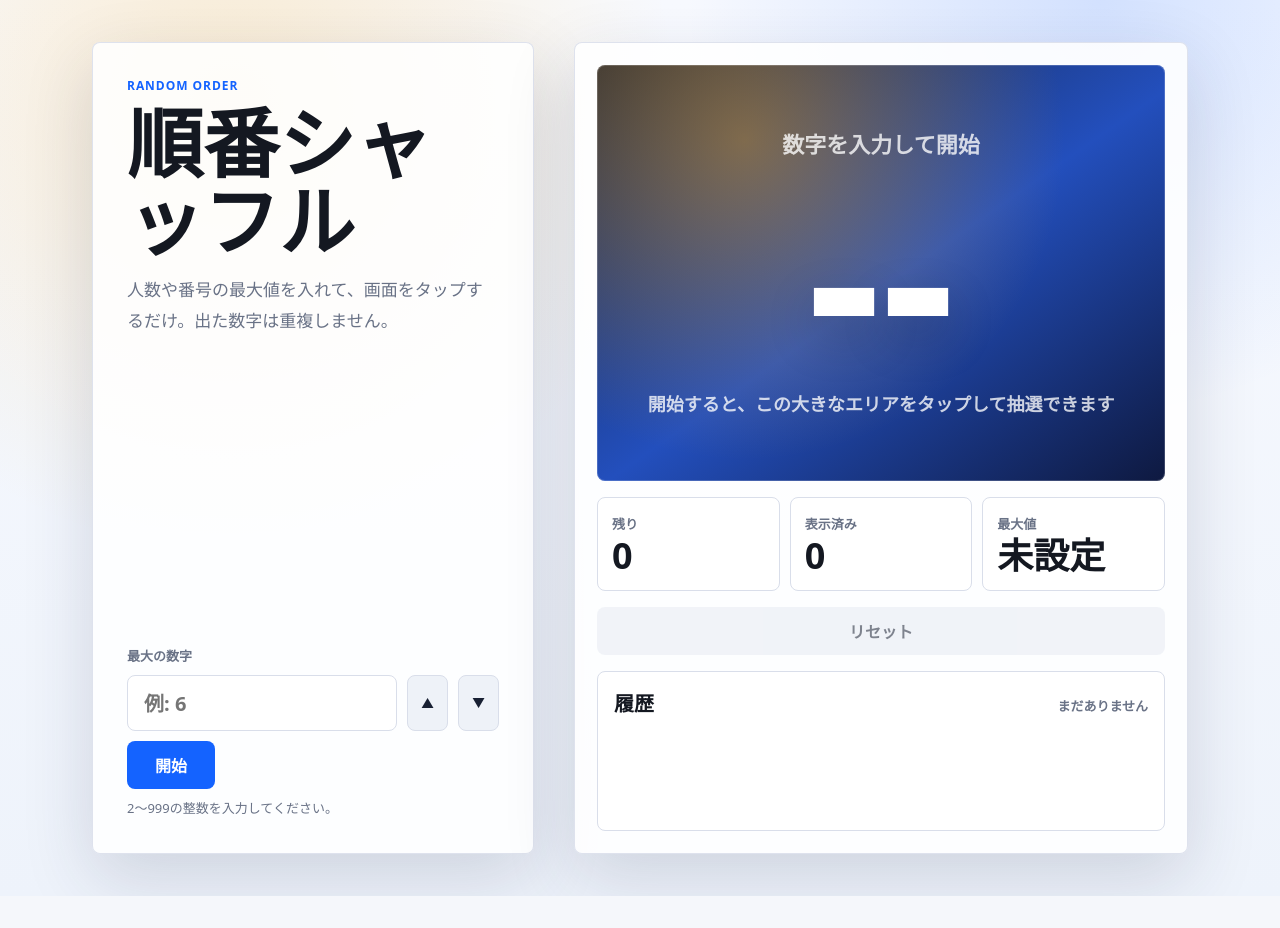
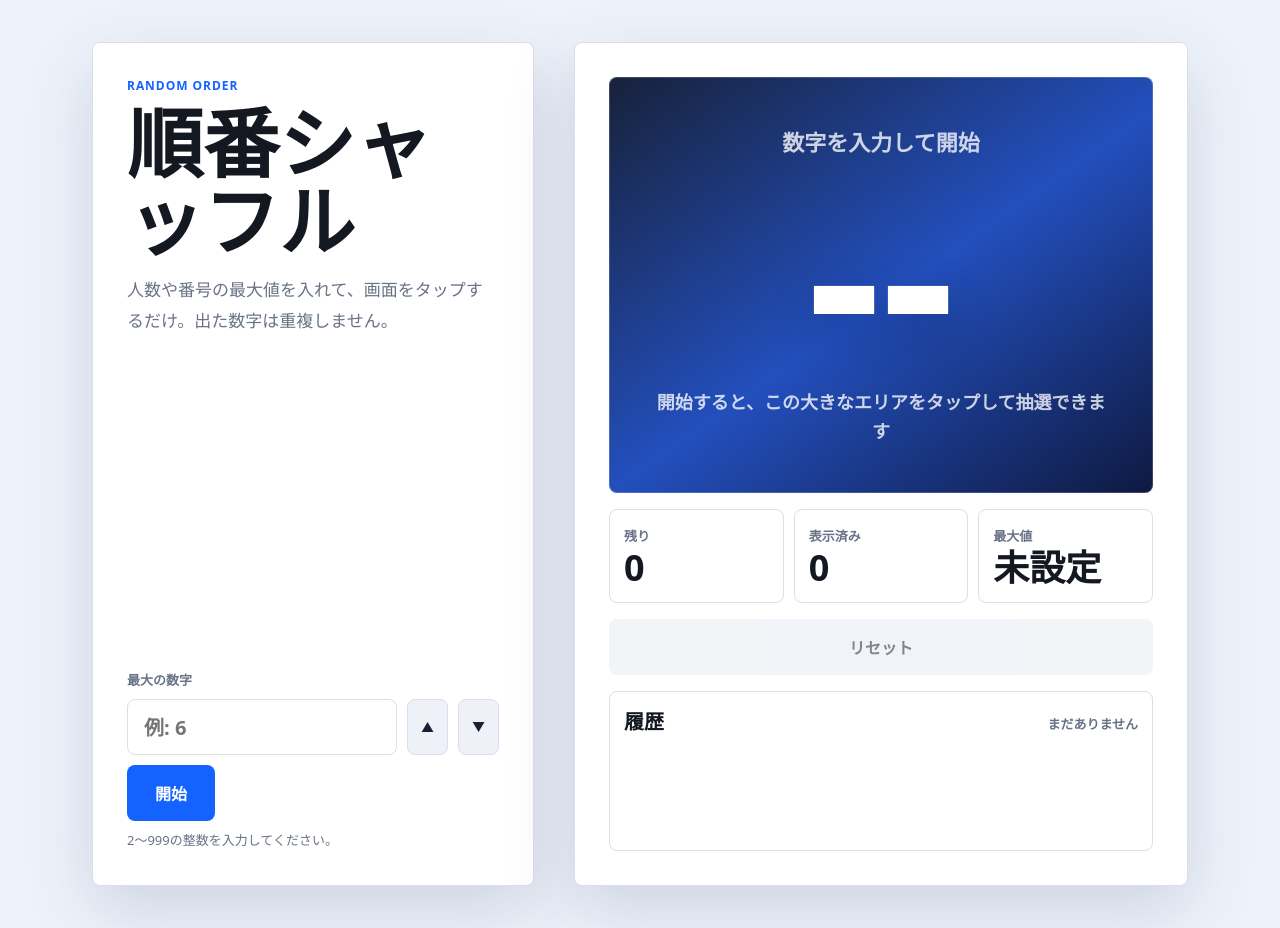
Before and after one commit to XX-shu-csv/codex_test, a plain HTML site: page index.html in a window 1280 px wide. Before the commit the page ends 896 px from the top, so only its background shows below. Drawn offline with Linux system fonts and the light colour scheme.

Commit message:
Add inline CSS fallback

```diff
--- a/index.html
+++ b/index.html
@@ -8,7 +8,210 @@
       name="description"
       content="1から入力した数までを重複なくランダム表示する、順番決め用のシンプルなWebアプリです。"
     />
-    <link rel="stylesheet" href="styles.css" />
+    <link rel="stylesheet" href="./styles.css" />
+    <style>
+      body {
+        margin: 0;
+        min-width: 320px;
+        color: #141821;
+        background: #eef3fb;
+        font-family: system-ui, -apple-system, BlinkMacSystemFont, "Segoe UI", sans-serif;
+      }
+
+      * {
+        box-sizing: border-box;
+      }
+
+      button,
+      input {
+        font: inherit;
+      }
+
+      .app-shell {
+        display: grid;
+        width: min(100%, 1180px);
+        min-height: 100svh;
+        grid-template-columns: minmax(280px, 0.72fr) minmax(0, 1fr);
+        gap: clamp(18px, 4vw, 40px);
+        margin: 0 auto;
+        padding: clamp(16px, 4vw, 42px);
+      }
+
+      .setup-panel,
+      .draw-panel,
+      .history-panel,
+      .stats-grid div {
+        border: 1px solid #d9deea;
+        border-radius: 8px;
+        background: #fff;
+      }
+
+      .setup-panel,
+      .draw-panel {
+        box-shadow: 0 24px 70px rgba(35, 45, 72, 0.16);
+        padding: clamp(14px, 3vw, 34px);
+      }
+
+      .setup-panel {
+        display: flex;
+        flex-direction: column;
+        justify-content: space-between;
+        gap: 32px;
+      }
+
+      h1 {
+        margin: 0 0 16px;
+        font-size: clamp(40px, 7vw, 76px);
+        line-height: 1.02;
+      }
+
+      .lead,
+      .form-help,
+      .history-head span,
+      .stats-grid span {
+        color: #697286;
+      }
+
+      .input-row {
+        display: flex;
+        flex-wrap: wrap;
+        align-items: stretch;
+        gap: 10px;
+      }
+
+      .input-row input {
+        flex: 1 1 180px;
+        min-width: 0;
+      }
+
+      input,
+      .input-row > button[type="submit"],
+      .stepper-buttons button,
+      .primary-button,
+      .secondary-button {
+        min-height: 56px;
+        border-radius: 8px;
+      }
+
+      input {
+        width: 100%;
+        border: 1px solid #d9deea;
+        padding: 0 16px;
+        font-size: 20px;
+        font-weight: 800;
+      }
+
+      .stepper-buttons {
+        display: flex;
+        flex: 0 0 92px;
+        gap: 10px;
+      }
+
+      .stepper-buttons button {
+        flex: 1;
+        border: 1px solid #d9deea;
+        background: #eef2f8;
+      }
+
+      .input-row > button[type="submit"],
+      .primary-button {
+        border: 0;
+        padding: 0 18px;
+        color: #fff;
+        background: #1463ff;
+        font-weight: 800;
+      }
+
+      .draw-panel {
+        display: grid;
+        gap: 16px;
+      }
+
+      .draw-surface {
+        display: grid;
+        min-height: clamp(330px, 52svh, 620px);
+        place-items: center;
+        align-content: center;
+        gap: 12px;
+        border: 0;
+        border-radius: 8px;
+        padding: clamp(18px, 5vw, 42px);
+        color: #fff;
+        background: linear-gradient(145deg, #17213a 0%, #234fbd 52%, #0e1940 100%);
+        text-align: center;
+      }
+
+      .result-number {
+        display: block;
+        width: min(100%, 520px);
+        font-size: clamp(88px, 24vw, 230px);
+        font-weight: 900;
+        line-height: 0.9;
+      }
+
+      .stats-grid {
+        display: grid;
+        grid-template-columns: repeat(3, minmax(0, 1fr));
+        gap: 10px;
+      }
+
+      .stats-grid div,
+      .history-panel {
+        padding: 14px;
+      }
+
+      .stats-grid strong {
+        display: block;
+        font-size: clamp(24px, 4vw, 36px);
+      }
+
+      .action-row {
+        display: flex;
+        flex-wrap: wrap;
+        gap: 10px;
+      }
+
+      .action-row button {
+        flex: 1 1 180px;
+      }
+
+      .history-list {
+        display: grid;
+        gap: 8px;
+        padding: 0;
+        list-style: none;
+      }
+
+      .history-list li {
+        display: flex;
+        justify-content: space-between;
+        border-radius: 8px;
+        padding: 10px 12px;
+        background: #f1f4fa;
+      }
+
+      .hidden {
+        display: none;
+      }
+
+      @media (max-width: 820px) {
+        .app-shell {
+          grid-template-columns: 1fr;
+          padding: 12px;
+        }
+      }
+
+      @media (max-width: 520px) {
+        .input-row {
+          display: grid;
+          grid-template-columns: minmax(0, 1fr) 92px;
+        }
+
+        .input-row > button[type="submit"] {
+          grid-column: 1 / -1;
+        }
+      }
+    </style>
   </head>
   <body>
     <main class="app-shell" aria-labelledby="app-title">
```
